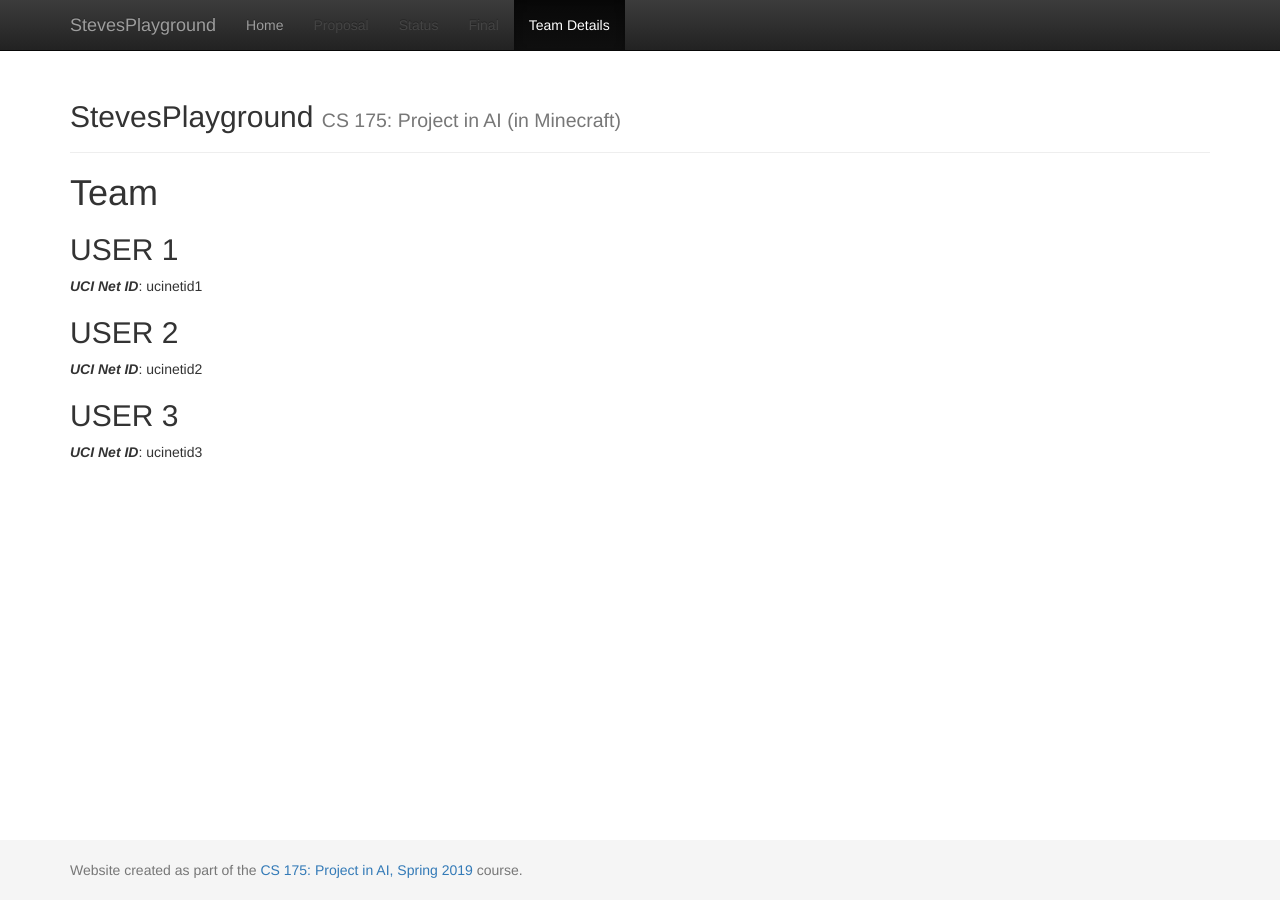
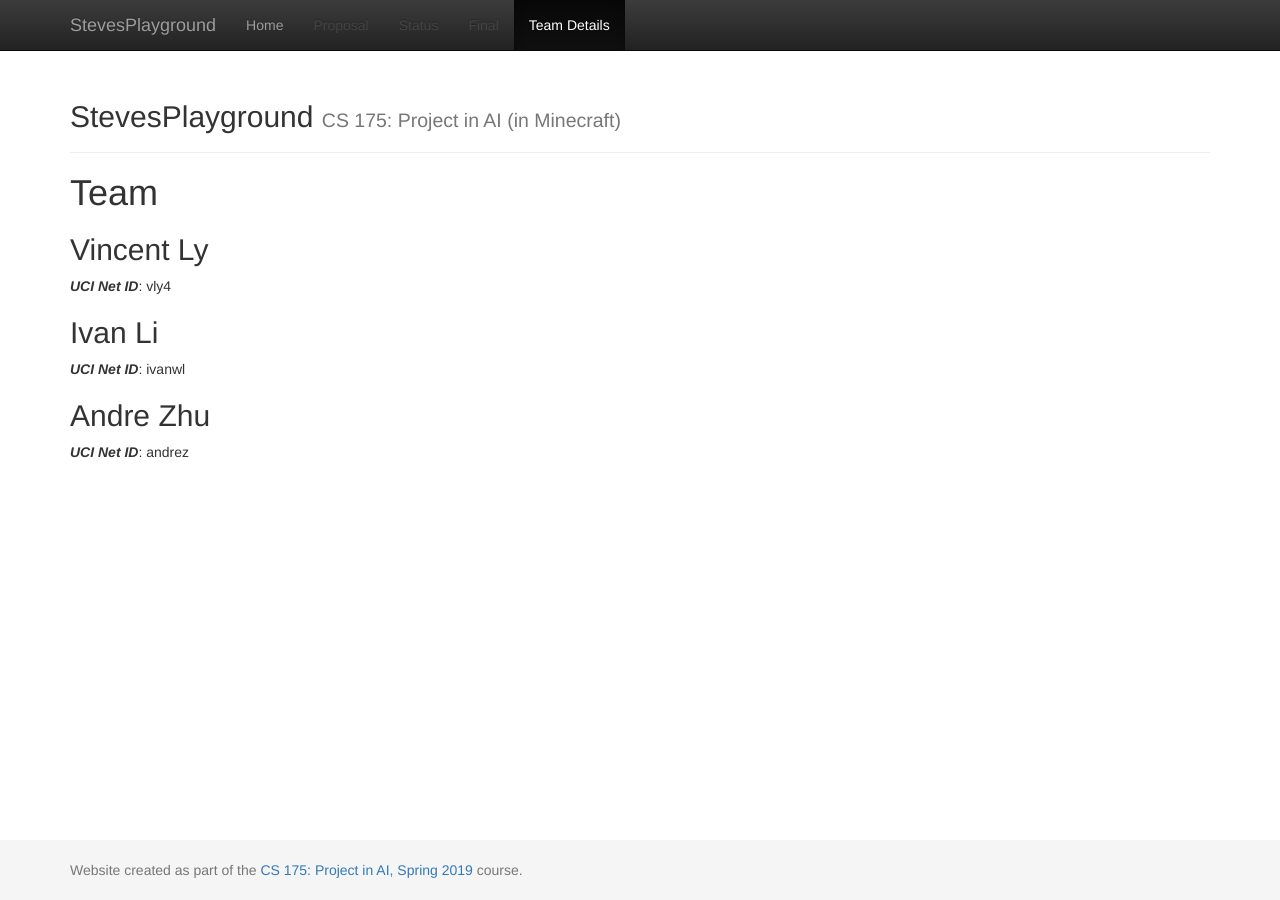
Before and after one commit to Slendolan/StevesFightClub, a Jekyll site: the page built from docs/team.md, in a window 1280 px wide. Built offline with Jekyll 4.4.1, drawn with Linux system fonts in a browser that asks for light colours.

Commit message:
Update team.md

```diff
--- a/docs/team.md
+++ b/docs/team.md
@@ -6,11 +6,11 @@
 # {{ page.title }}
 
 
-## USER 1
-***UCI Net ID***: ucinetid1
+## Vincent Ly
+***UCI Net ID***: vly4
 
-## USER 2
-***UCI Net ID***: ucinetid2
+## Ivan Li
+***UCI Net ID***: ivanwl
 
-## USER 3
-***UCI Net ID***: ucinetid3
+## Andre Zhu
+***UCI Net ID***: andrez
```
